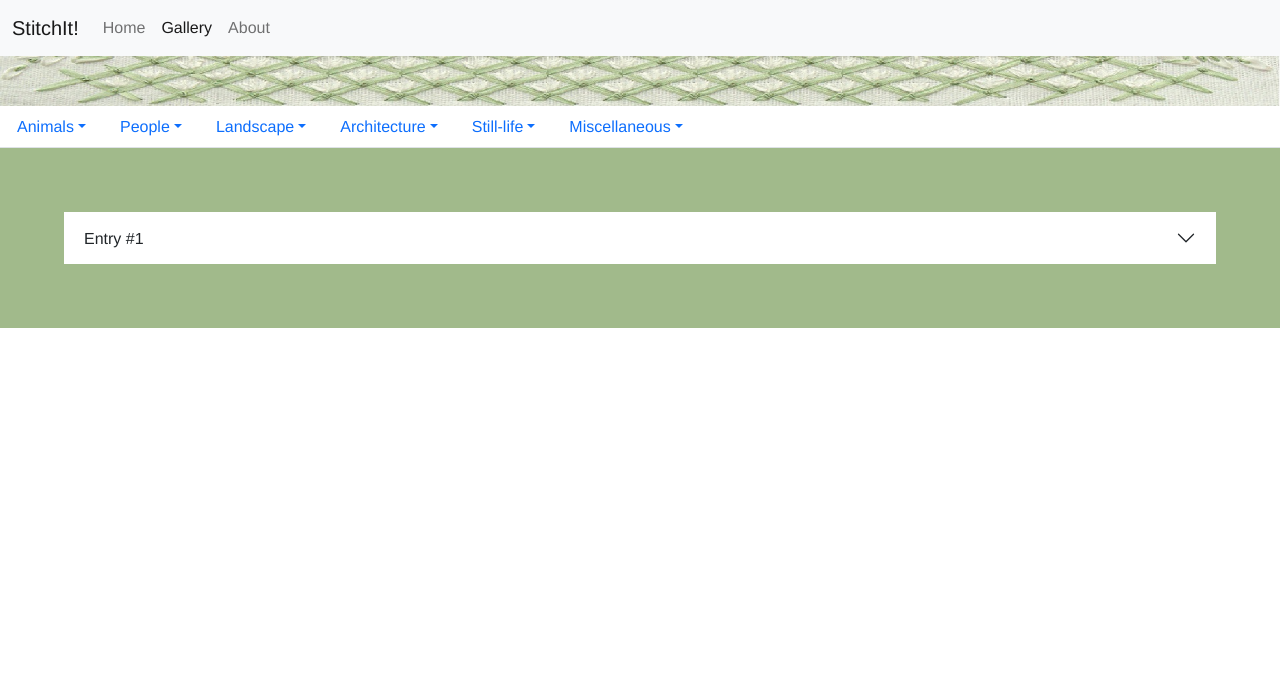
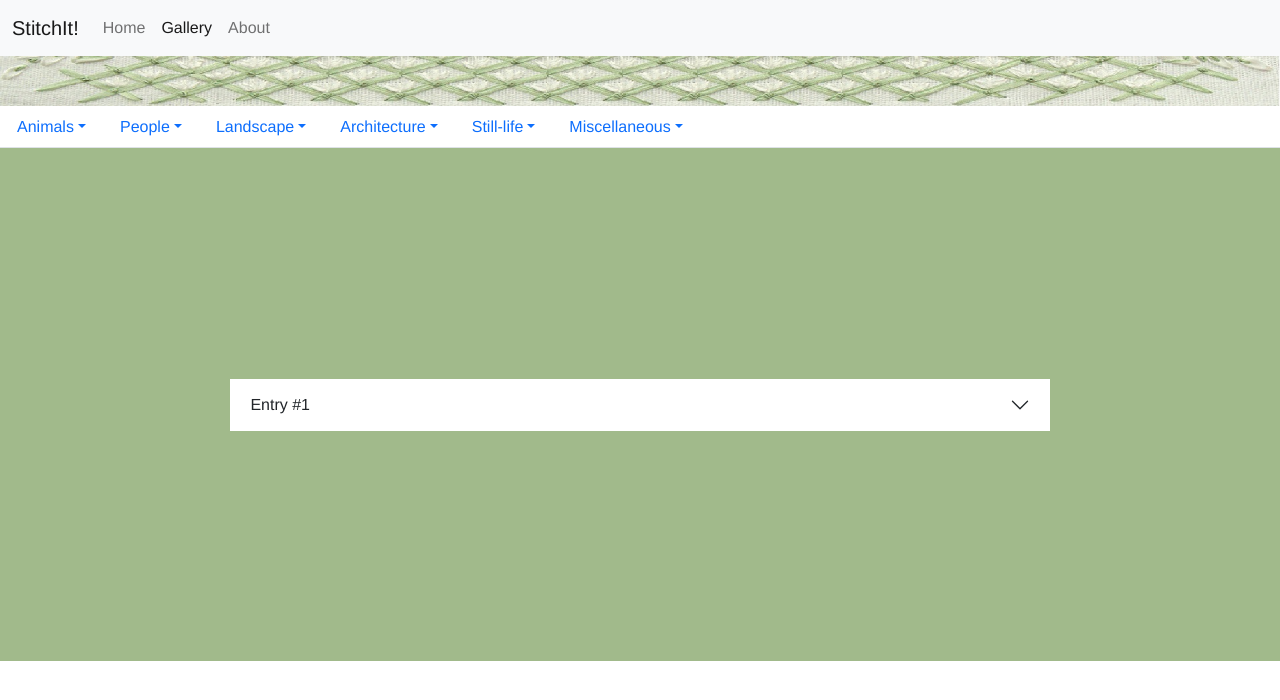
Before and after one commit to s0570572/stitchit-project, a Vue app: page /entries in a window 1280 px wide. Shown: the top 700 px of the page. Built offline with nearby package versions, Linux system fonts and the light colour scheme.

Commit message:
fix background Gallery view

```diff
--- a/src/App.vue
+++ b/src/App.vue
@@ -1,7 +1,9 @@
-<template id="background">
+<template>
   <navbar></navbar>
   <picturebar></picturebar>
-  <router-view/>
+  <div class="background">
+    <router-view/>
+  </div>
 </template>
 
 <script>
@@ -36,7 +38,7 @@ export default {
 #nav a.router-link-exact-active {
   color: #42b983;
 }
-#background {
+.background {
   background-color: #a1ba8b;
   height: 100%;
 }
--- a/src/components/TopicTab.vue
+++ b/src/components/TopicTab.vue
@@ -1,4 +1,5 @@
 <template>
+  <div id="panel">
     <ul class="nav nav-tabs">
       <li class="nav-item dropdown">
         <a class="nav-link dropdown-toggle" data-bs-toggle="dropdown" href="#" role="button" aria-expanded="false">Animals</a>
@@ -61,6 +62,7 @@
         </ul>
       </li>
     </ul>
+  </div>
 </template>
 
 <script>
@@ -71,5 +73,7 @@ export default {
 </script>
 
 <style scoped>
-
+#panel {
+  background-color: white;
+}
 </style>
--- a/src/views/Gallery.vue
+++ b/src/views/Gallery.vue
@@ -1,8 +1,6 @@
 <template>
   <topic-tab></topic-tab>
-  <div id="intro">
-    <accordeon></accordeon>
-  </div>
+  <accordeon id="intro"></accordeon>
 </template>
 
 <script>
@@ -18,6 +16,5 @@ export default {
 <style scoped>
 #intro {
   background-color: #a1ba8b;
-  padding: 5%;
 }
 </style>
--- a/src/views/Home.vue
+++ b/src/views/Home.vue
@@ -18,10 +18,8 @@ export default {
 
 <style>
 #textbox {
-  background-color: white;
-  opacity: 0.5;
   align-content: center;
-  padding: 20px;
+  padding: 175px 150px 182px;
 }
 .text {
   color: black;
```
Lines whose indentation alone changed are shown as unchanged.
